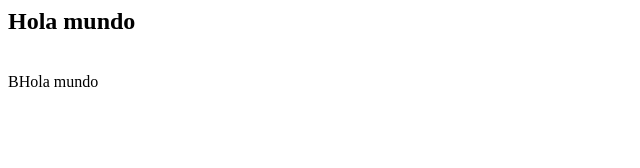
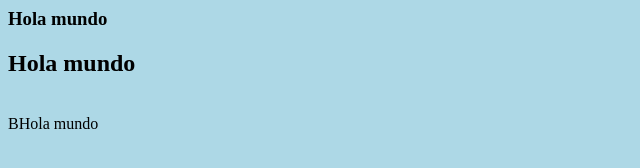
Before and after one commit to jorgemmm/Sample, a plain HTML site: page Index.html in a window 1280 px wide. Shown: the whole page, without its empty margins (0-640 px from the left). Drawn offline with Linux system fonts and the light colour scheme.

Commit message:
Index Modificado

```diff
--- a/Index.html
+++ b/Index.html
@@ -1,11 +1,15 @@
 <html>
 
     <head>
-     <Title>Testing Git</Title>
-     <style   href="css/style.css" ></style>
+     <Title>Testing Git to Improve</Title>
+     <LINK href="css/style.css" rel="stylesheet" type="text/css">
+
+
 
     </head>
     <body>
+
+            <H3>Hola mundo</H3>
 
         <H2>Hola mundo</H2>
         <Br>BHola mundo
```
